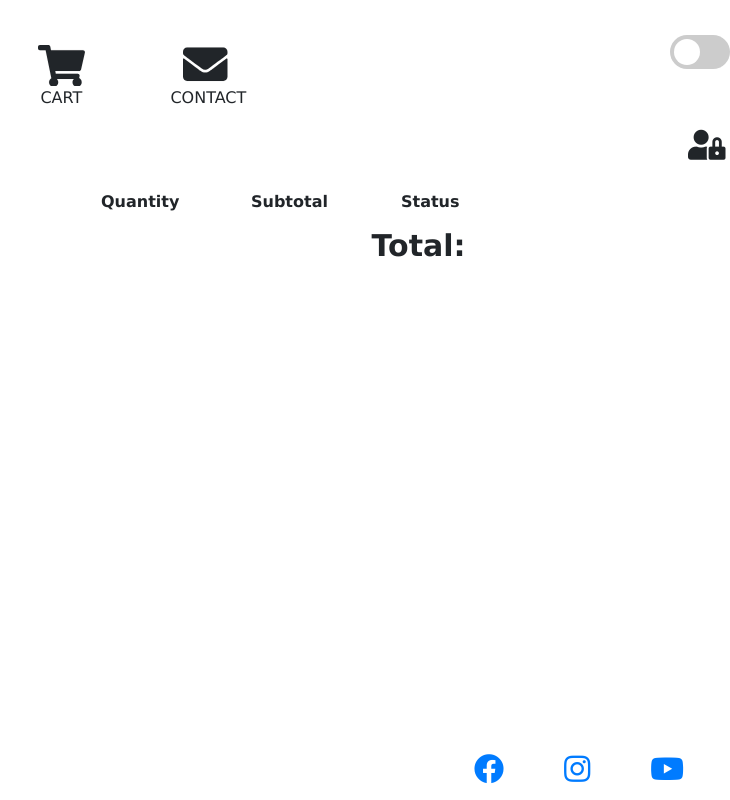
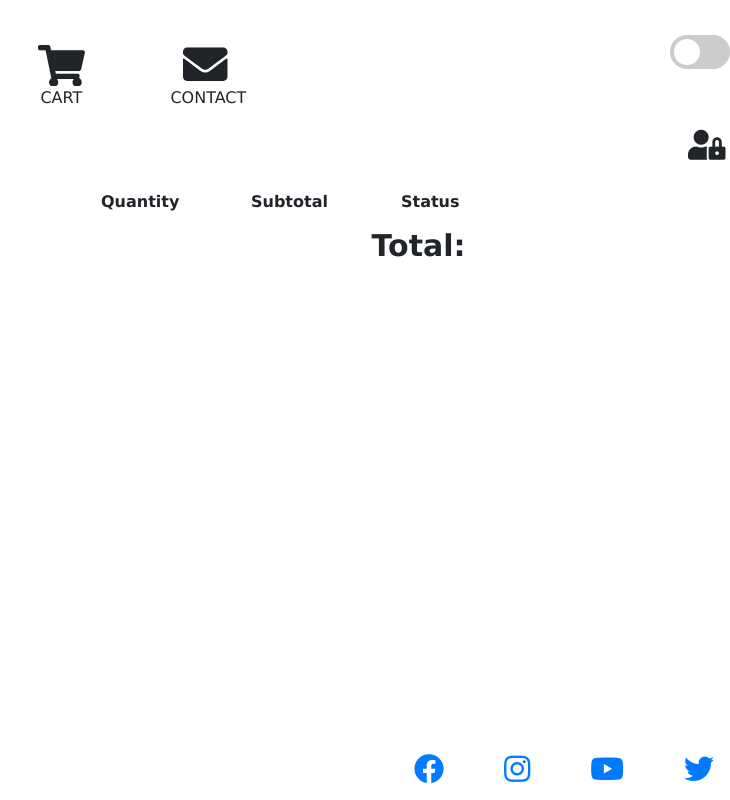
Before and after one commit to irisaim/Apple-World---E-commerce-website, a website with bundled scripts: page cart.html in a window 1280 px wide. Shown: the full height of the page, 550-1280 px from the left. Built offline with nearby package versions, Linux system fonts and the light colour scheme; no server answers; a script that the page names is missing.

Commit message:
styling touch

```diff
--- a/style.css
+++ b/style.css
@@ -90,7 +90,7 @@
 
 .social-media {
   display: flex;
-  margin-left: 450px;
+  margin-left: 390px;
   margin-bottom: 10px;
 }
 
```
